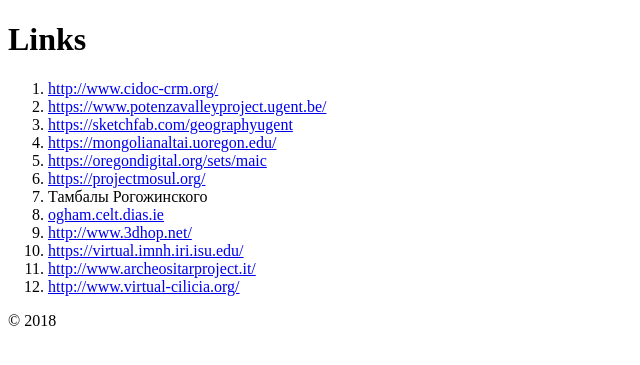
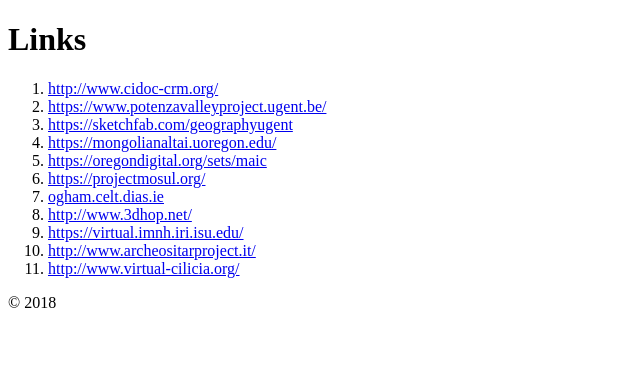
Before and after one commit to Artemiris/artemiris, a Yii app: template frontend/views/site/links.php in a window 1280 px wide. Shown: the top 365 px of the page, without its empty margins (0-640 px from the left). Run offline with PHP 8.4 and a stand-in for Yii, Linux system fonts and the light colour scheme; the template is opened without the code that fills it, so the values that code supplies are empty; some libraries are stand-ins or nearby versions.

Commit message:
delete Rogozhinsky

```diff
--- a/frontend/views/site/links.php
+++ b/frontend/views/site/links.php
@@ -29,9 +29,6 @@ $this->params['breadcrumbs'][] = $this->title;
         <a href="https://projectmosul.org/" target="_blank">https://projectmosul.org/</a>
     </li>
     <li>
-        Тамбалы Рогожинского
-    </li>
-    <li>
         <a href="https://ogham.celt.dias.ie/stone.php?lang=en&site=Ballynahunt&stone=171._Ballynahunt&stoneinfo=html3dview" target="_blank">ogham.celt.dias.ie</a>
     </li>
     <li>
```
